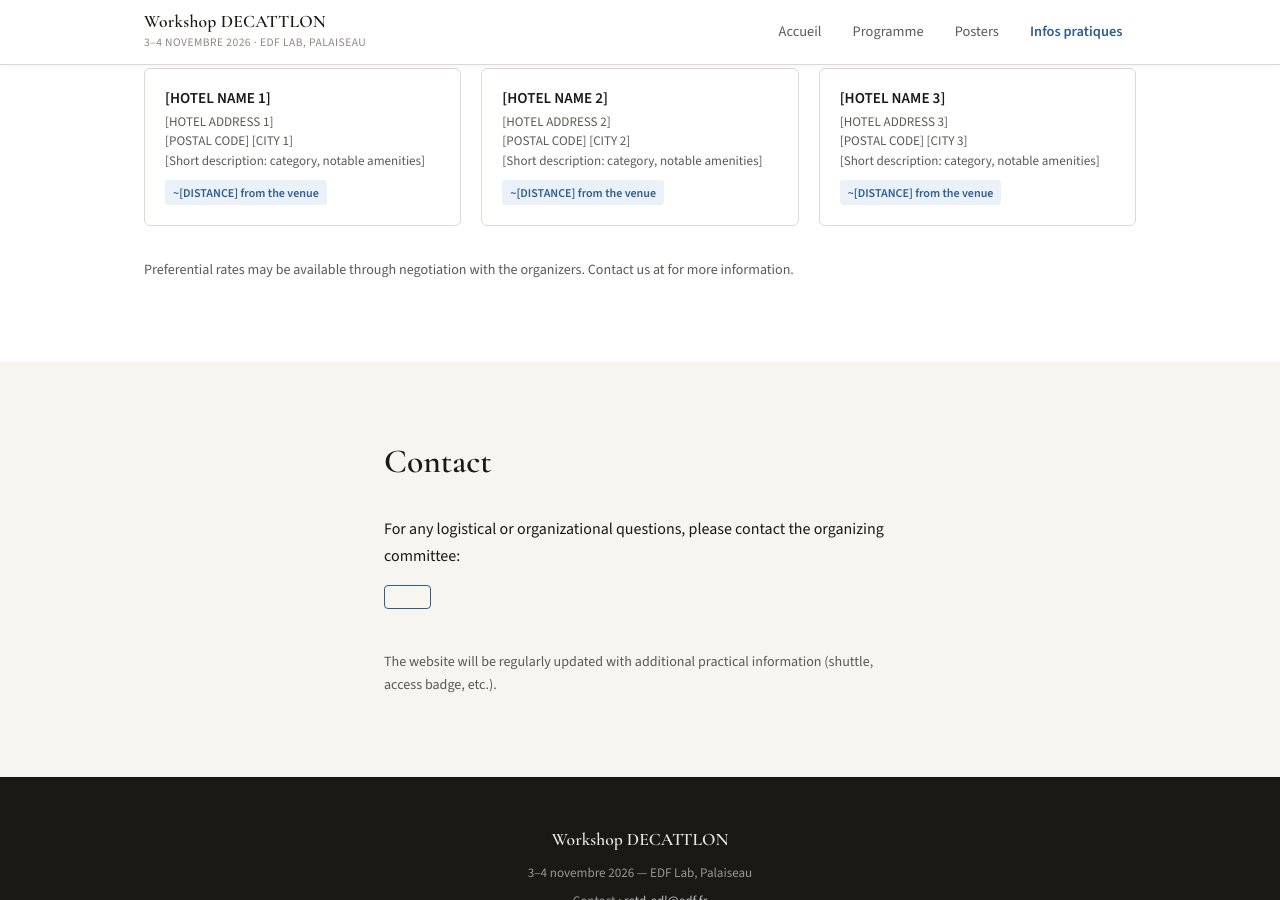
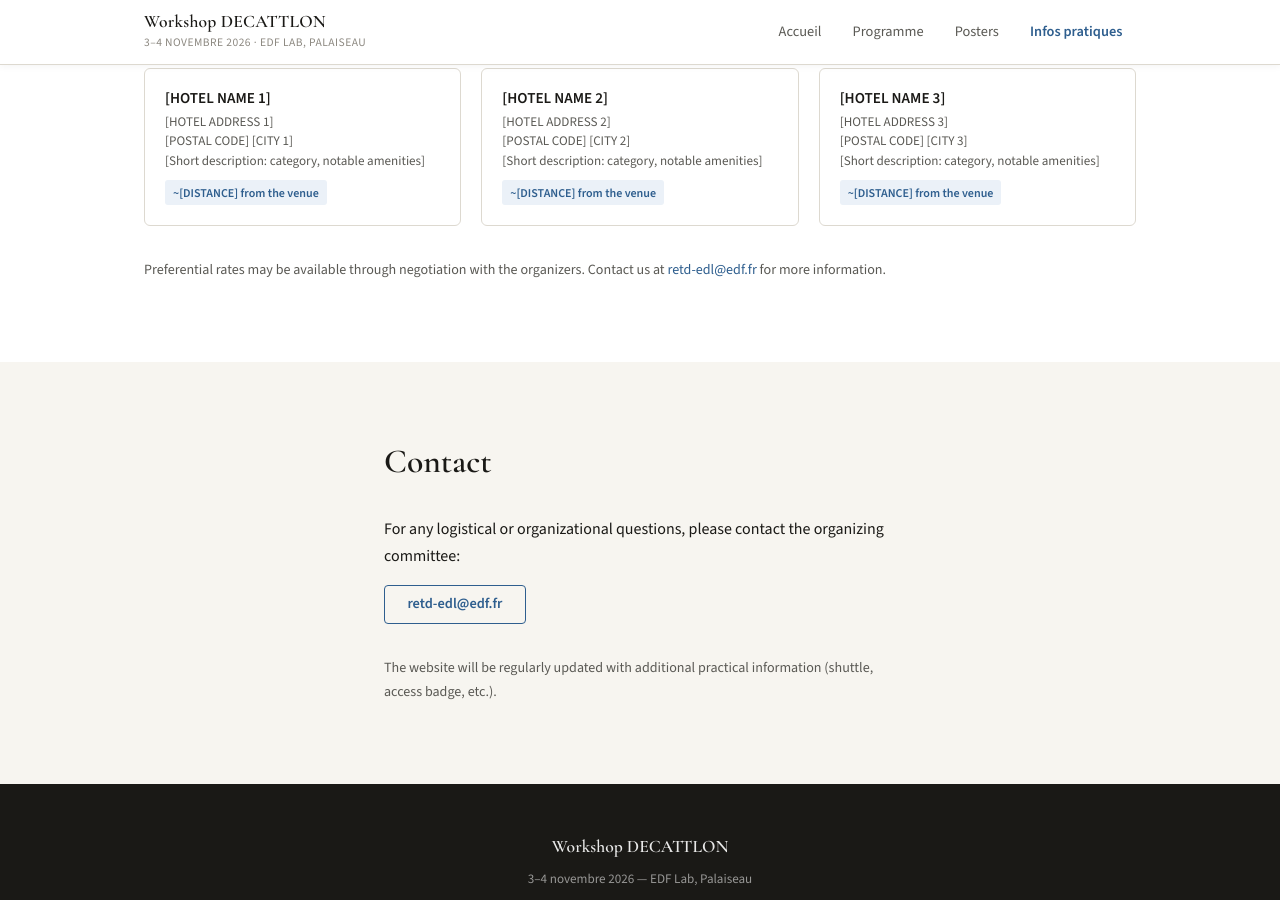
Before and after one commit to yvenn-amara/DECATTLON, a Jekyll site: the page built from venue.md, in a window 1280 px wide and 900 px high, scrolled down 1201 px. Built offline with Jekyll 4.4.1, drawn with Linux system fonts in a browser that asks for light colours.

Commit message:
Update contact email in venue.md

```diff
--- a/venue.md
+++ b/venue.md
@@ -126,7 +126,7 @@ description: Address, access, and accommodation for the workshop.
 
     <p class="mt-4" style="font-size: 0.88rem; color: #5A5954;">
       Preferential rates may be available through negotiation with the organizers.
-      Contact us at <a href="mailto:"></a> for more information.
+      Contact us at <a href="mailto:retd-edl@edf.fr">retd-edl@edf.fr</a> for more information.
     </p>
   </div>
 </section>
@@ -139,7 +139,7 @@ description: Address, access, and accommodation for the workshop.
       For any logistical or organizational questions, please contact the organizing committee:
     </p>
     <p class="mt-2">
-      <a href="mailto:" class="btn btn-outline"></a>
+      <a href="mailto:retd-edl@edf.fr" class="btn btn-outline">retd-edl@edf.fr</a>
     </p>
     <p class="mt-4" style="font-size: 0.88rem; color: #5A5954;">
       The website will be regularly updated with additional practical information (shuttle, access badge, etc.).
```
